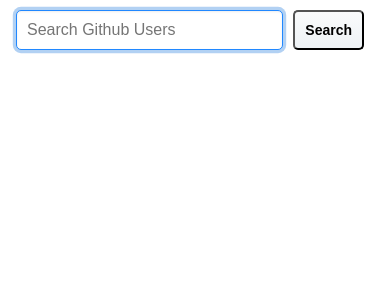
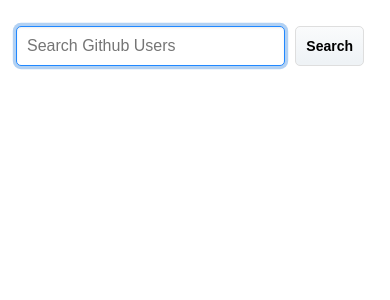
Before and after one commit to epzilla/github-user-search, a React (Create React App) app: page / in a window 390 px wide. Shown: the top 300 px of the page. Built offline with nearby package versions, Linux system fonts and the light colour scheme.

Commit message:
changed the layout to be more responsive

```diff
--- a/src/App.css
+++ b/src/App.css
@@ -6,6 +6,7 @@
   --button-active-bg-color: #e9ecef;
   --button-bg-image: linear-gradient(-180deg,#fafbfc,#eff3f6 90%);
   --button-active-box-shadow: inset 0 1px 2px rgba(27,31,35,.075), 0 0 0 0.2em rgba(3,102,214,.3), inset 0 0.15em 0.3em rgba(27,31,35,.15);
+  --light-border: #dedede;
 }
 
 body {
@@ -46,10 +47,11 @@
 
 .App {
   margin: 0 auto;
-  padding: 0 1rem;
+  padding: 1rem;
   max-width: 900px;
   display: grid;
-  grid-template-rows: auto 1fr 70px;
+  grid-template-rows: auto 1fr auto;
+  gap: 10px;
   height: 100vh;
   overflow: hidden;
 }
@@ -71,6 +73,7 @@
   font-weight: 600;
   background-color: var(--button-bg-color);
   background-image: var(--button-bg-image);
+  border: 1px solid var(--light-border);
   cursor: pointer;
 }
 
--- a/src/App.js
+++ b/src/App.js
@@ -3,7 +3,7 @@
 import './App.css';
 import { getUsers, USERS_API_LIMIT, PER_PAGE }from './api';
 import SearchBar from './components/SearchBar';
-import PaginatedUserList from './components/PaginatedUserList';
+import UserList from './components/UserList';
 
 // Action types to be passed to our reducer
 export const Actions = {
@@ -103,7 +103,7 @@
         </div>
         {
           !!total &&
-          <PaginatedUserList
+          <UserList
             total={total > USERS_API_LIMIT ? USERS_API_LIMIT : total}
             exceededUsersLimit={total > USERS_API_LIMIT}
             users={users}
@@ -129,7 +129,8 @@
             activeLinkClassName="focused"
             containerClassName="paginated-nav"
             pageCount={pageCount}
-            pageRangeDisplayed={5}
+            pageRangeDisplayed={1}
+            marginPagesDisplayed={3}
             onPageChange={({ selected }) => goToPage(selected + 1)}
           />
         }
--- a/src/components/SearchBar.css
+++ b/src/components/SearchBar.css
@@ -13,6 +13,6 @@
   flex: 1;
   min-height: 40px;
   padding: 10px;
-  border: 1px solid #dedede;
+  border: 1px solid var(--light-border);
   font-size: 1rem;
 }
--- a/src/components/PaginatedUserList.css
+++ b/src/components/UserList.css
@@ -10,7 +10,9 @@
 }
 
 .paginated-nav {
-  display: inline-block;
+  display: flex;
+  align-items: center;
+  justify-content: space-between;
   padding-left: 15px;
   padding-right: 15px;
   background-color: #40acfb;
--- a/src/components/PaginatedUserList.js
+++ b/src/components/UserList.js
@@ -1,9 +1,9 @@
 import React from 'react';
-import './PaginatedUserList.css';
+import './UserList.css';
 import Avatar from './Avatar';
 import UserInfo from './UserInfo';
 
-const PaginatedUserList = ({ users }) => {
+const UserList = ({ users }) => {
   return (
     <div className="list-wrapper">
       <ul className="user-list">
@@ -30,4 +30,4 @@
   )
 };
 
-export default PaginatedUserList;
+export default UserList;
```
